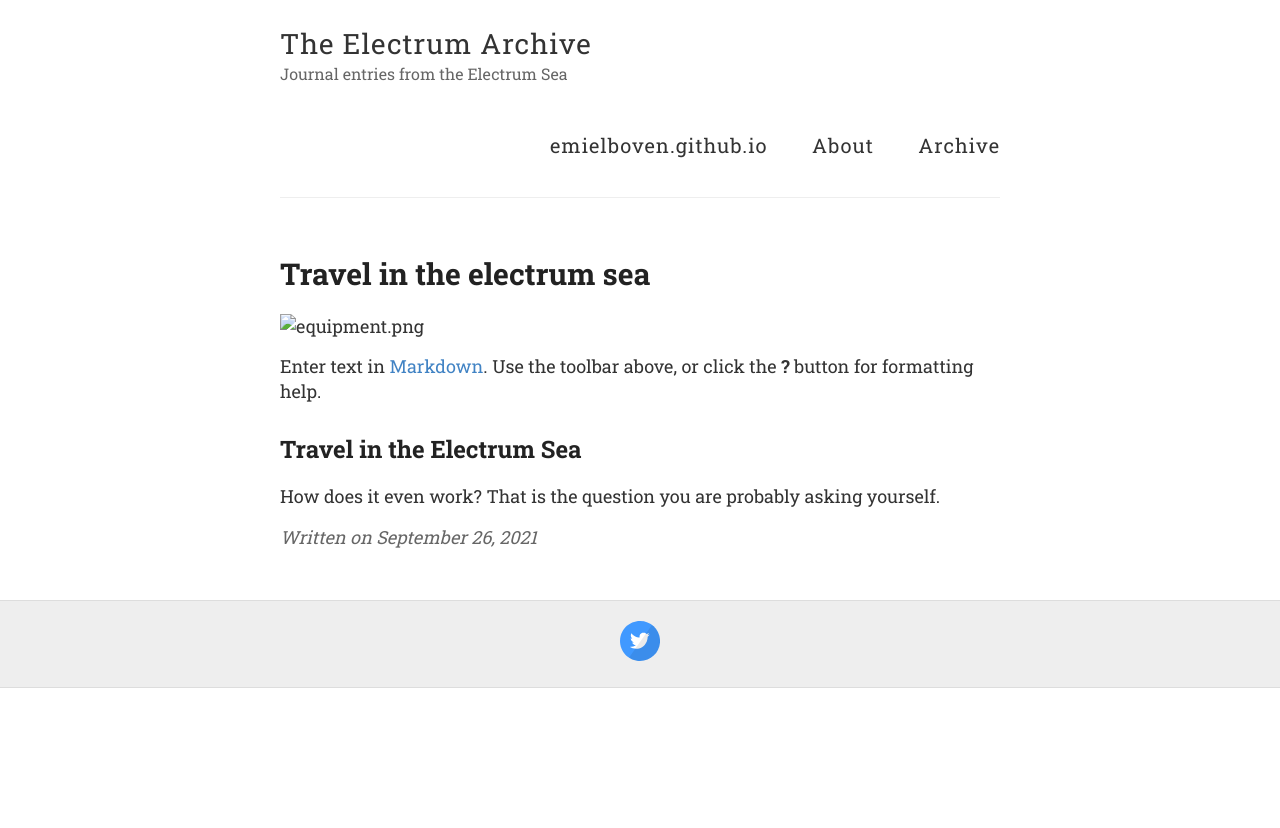
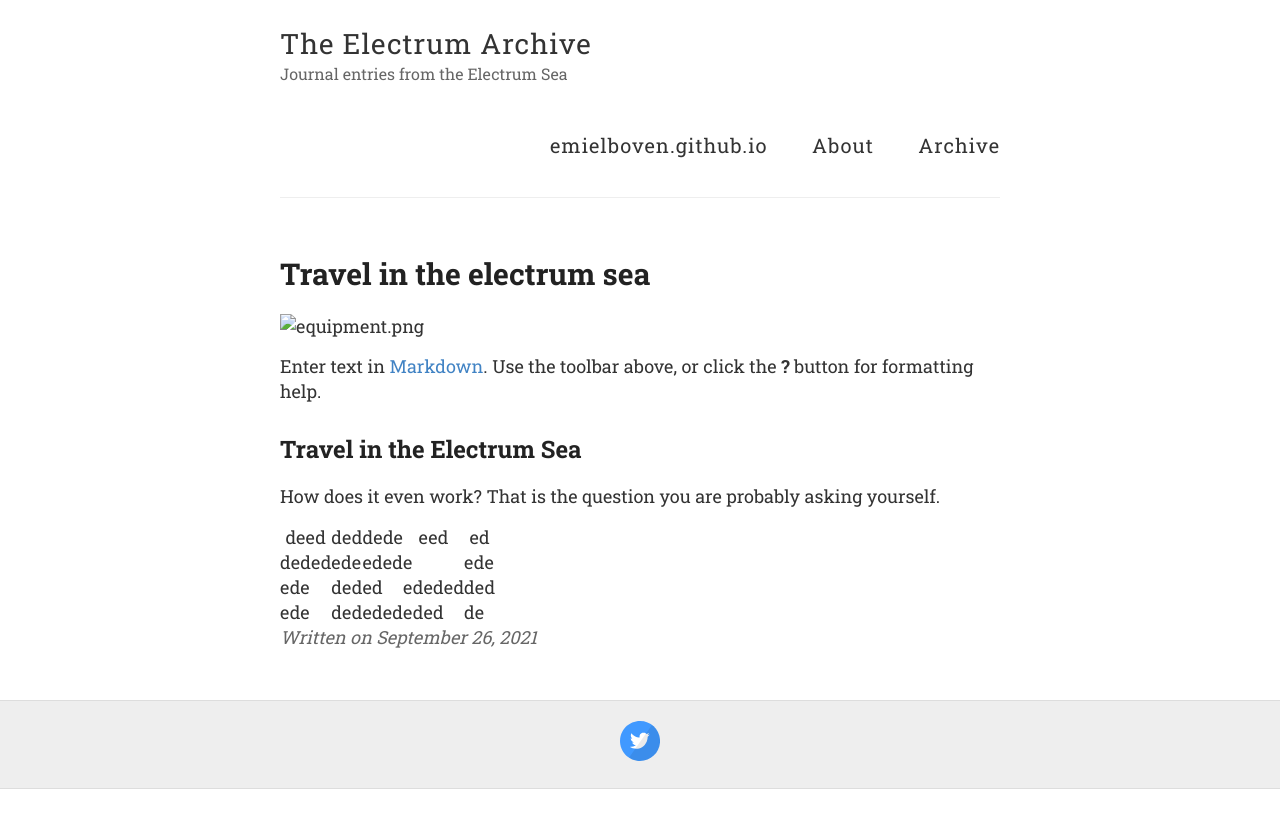
Before and after one commit to emielboven/emielboven.github.io, a Jekyll site: the page built from _posts/2021-09-26-Travel in the Electrum Sea.md, in a window 1280 px wide. Shown: the top 828 px of the page. Built offline with Jekyll 4.4.1, drawn with Linux system fonts in a browser that asks for light colours; our own code applies the rules of GitHub Pages for plain Markdown files.

Commit message:
Update 2021-09-26-Travel in the Electrum Sea.md

```diff
--- a/_posts/2021-09-26-Travel in the Electrum Sea.md
+++ b/_posts/2021-09-26-Travel in the Electrum Sea.md
@@ -8,3 +8,10 @@ Enter text in [Markdown](http://daringfireball.net/projects/markdown/). Use the
 ## Travel in the Electrum Sea
 
 How does it even work? That is the question you are probably asking yourself.
+
+
+| deed  | ded | dede | eed    | ed  |
+|-------|-----|------|--------|-----|
+| deded | ede | eded | e      | ede |
+| ede   | ded | ed   | ededed | ded |
+| ede   | ded | eded | eded   | de  |
```
